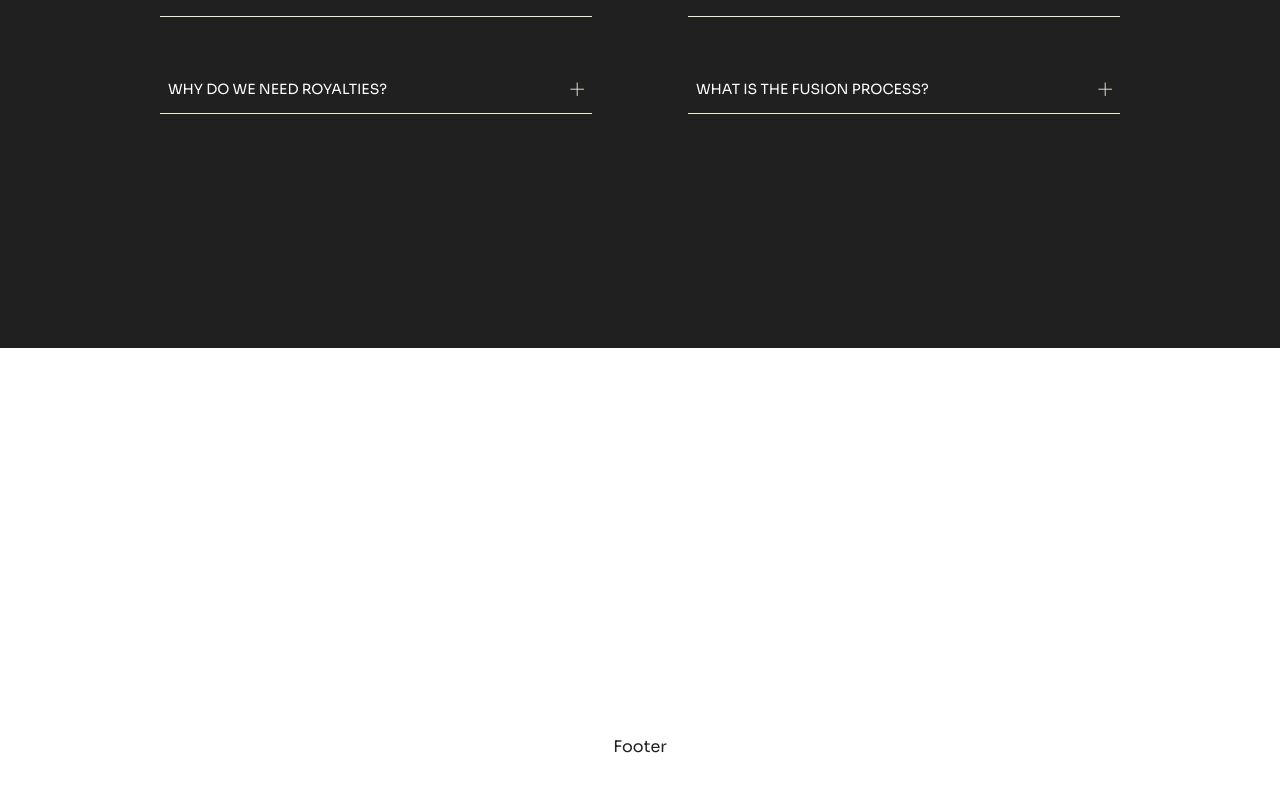
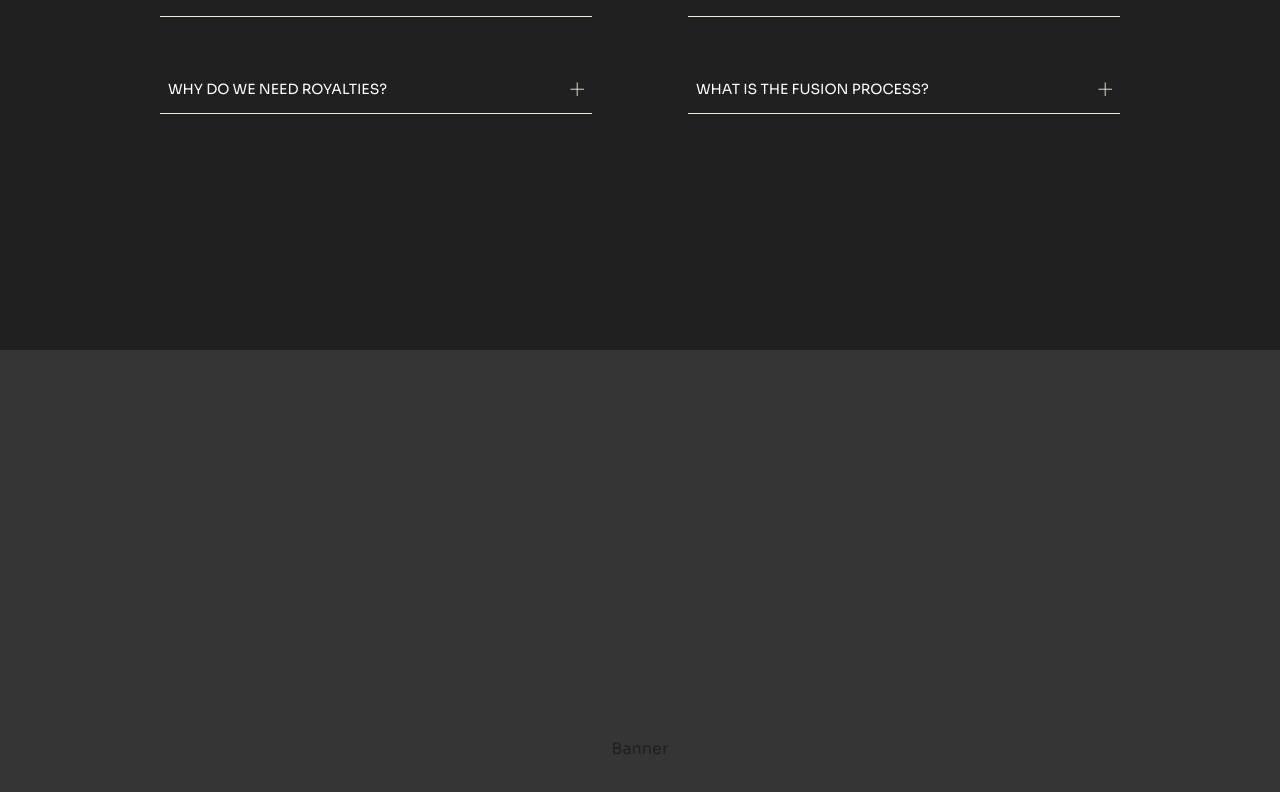
Before and after one commit to Nadim-Nahle/FinalProject3, a React (Create React App) app in the folder frontend-react/: page / in a window 1280 px wide. Shown: the part 4560-5352 px from the top of the page. Built offline with nearby package versions, Linux system fonts and the light colour scheme; a web font is replaced by a local one.

Commit message:
Frontend-React Banner- Create section

```diff
--- a/frontend-react/src/components/Banner.jsx
+++ b/frontend-react/src/components/Banner.jsx
@@ -1,7 +1,24 @@
 import React from "react";
+import styled from "styled-components";
+
+const Section = styled.section`
+  height: 100vh;
+  width: 100vw;
+  position: relative;
+  border-top: 2px solid ${(props) => props.theme.text};
+  border-top: 2px solid ${(props) => props.theme.text};
+
+  background-color: ${(props) => `rgba(${props.theme.textRgba},0.9)`};
+
+  display: flex;
+  justify-content: center;
+  align-items: center;
+
+  overflow: hidden;
+`;
 
 const Banner = () => {
-  return <div>Banner</div>;
+  return <Section>Banner</Section>;
 };
 
 export default Banner;
--- a/frontend-react/src/components/Footer.jsx
+++ b/frontend-react/src/components/Footer.jsx
@@ -1,5 +1,6 @@
 import React from "react";
 import styled from "styled-components";
+import Banner from "./Banner";
 
 const Section = styled.section`
   min-height: 100vh;
@@ -14,7 +15,11 @@ const Section = styled.section`
 `;
 
 const Footer = () => {
-  return <Section>Footer</Section>;
+  return (
+    <Section>
+      <Banner />
+    </Section>
+  );
 };
 
 export default Footer;
```
